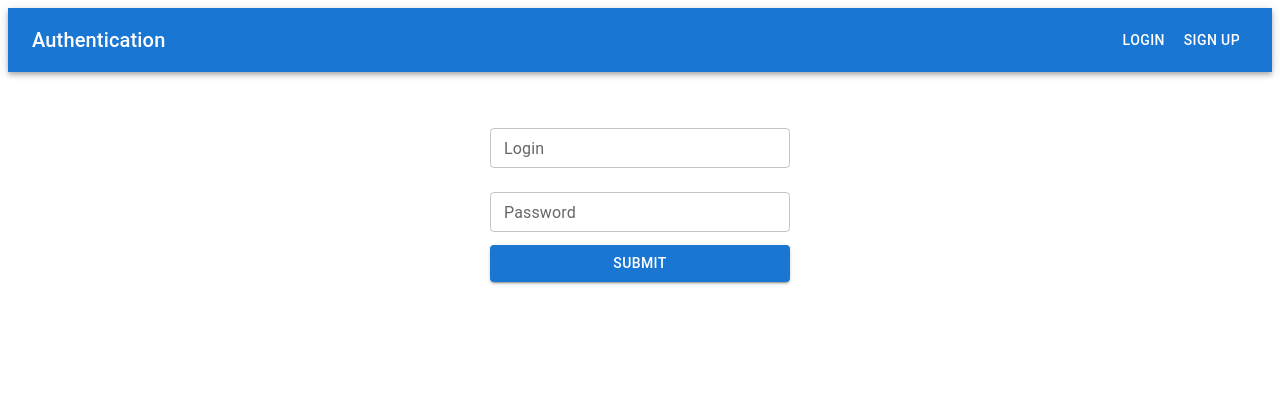
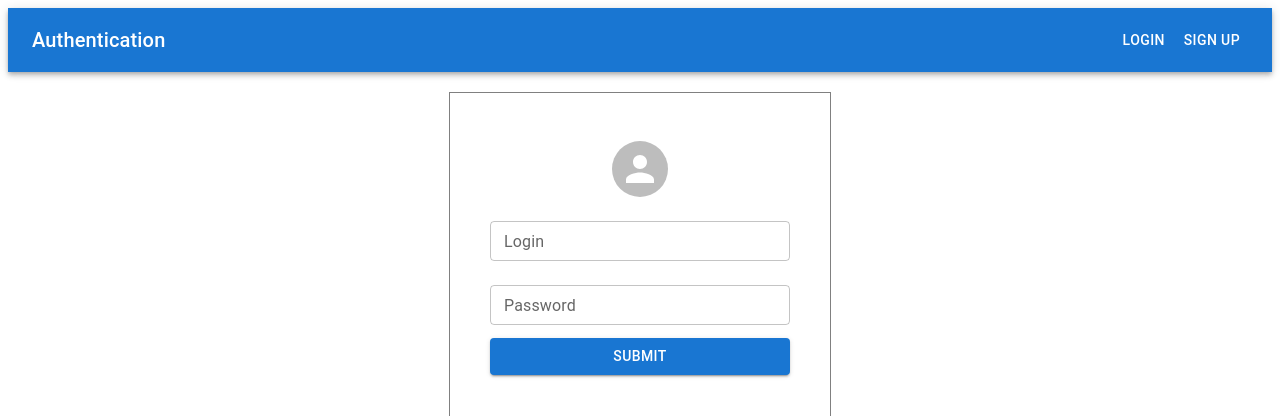
Before and after one commit to Ramziij/Authentication-Site, a React (Create React App) app: page / in a window 1280 px wide. Shown: the top 416 px of the page. Built offline with nearby package versions, Linux system fonts and the light colour scheme.

Commit message:
Add border and avatar

```diff
--- a/src/components/login_component.tsx
+++ b/src/components/login_component.tsx
@@ -4,6 +4,7 @@ import TextField from '@mui/material/TextField';
 import Button from '@mui/material/Button';
 import Box from '@mui/material/Box';
 import { loginValidation, passwordValidation } from "../services/validation";
+import Avatar from '@mui/material/Avatar';
 
 
 
@@ -25,14 +26,17 @@ const Login: FC = () => {
     <form onSubmit={handleSubmit(onSubmit)}>
         <Box sx={{
           display: 'flex',
+          border: '1px solid gray',
           alignContent: 'center',
           marginLeft: 'auto',
           alignItems: 'center',
           width: '300px',
           height: '300px',
           marginRight: 'auto',
+          marginTop: '20px',
           padding: '40px 40px',
           flexDirection: 'column'}}>
+        <Avatar sx={{width: 56, height: 56, margin: 1}}/>
         <Controller
         control={control}
         name="login"
```
